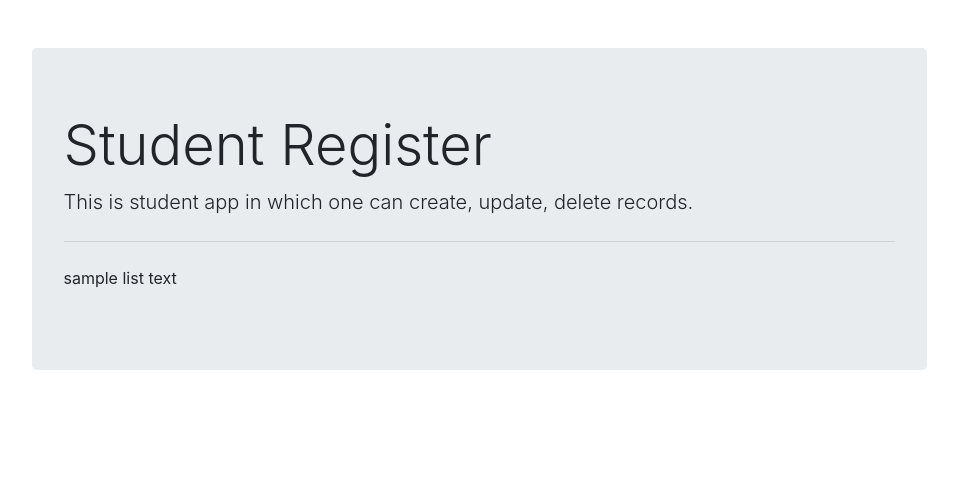
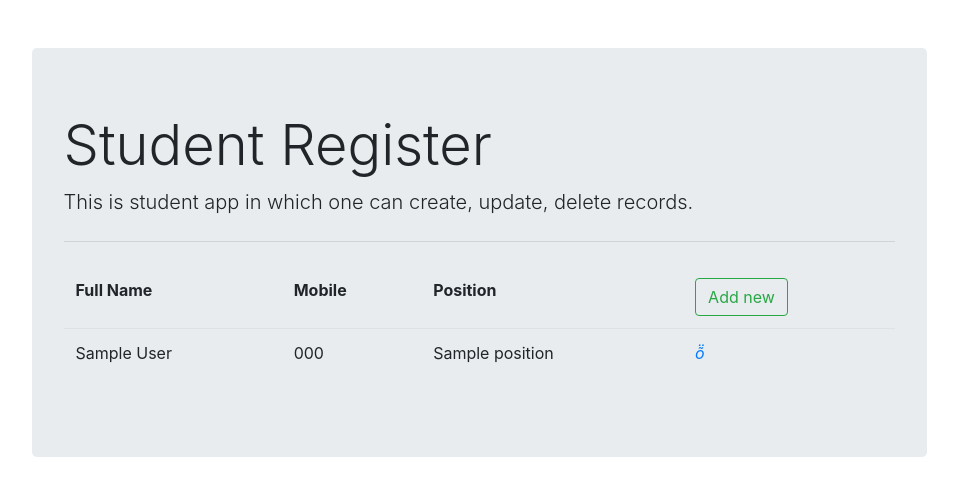
Before and after one commit to bharambeakshay/studentproject, a Django app: template student_register/templates/student_register/student_list.html in a window 1280 px wide. Shown: the top 496 px of the page, without its empty margins (161-1119 px from the left). Run offline with Django 3.2, Linux system fonts and the light colour scheme; the template is opened without the code that fills it: most values are stand-ins (such as "Sample title", 1, 10 or a date in 2020); some libraries are stand-ins or nearby versions.

Commit message:
some issues regarding bootstrap

```diff
--- a/student_register/templates/student_register/student_list.html
+++ b/student_register/templates/student_register/student_list.html
@@ -1,4 +1,47 @@
 {% extends "student_register/base.html" %}
+
+
 {% block content %}
-<p>sample list text</p>
+<table class="table table-borderless">
+    <thead class="border-bottom font-weight-bold">
+        <tr>
+            <td>Full Name</td>
+            <td>Mobile</td>
+            <td>Position</td>
+            <td>
+                <a href="{% url 'student_insert' %}" class="btn btn-outline-success" >
+                    <i class="fas fa-plus"></i> Add new
+                </a>
+            </td>  <!-- column for delete action -->
+        </tr>
+    </thead>
+    <tbody>
+        {% for student in student_list %}
+            <tr>
+                <td> {{student.full_name}}</td>
+                <td> {{student.mobile}}</td>
+                <td> {{student.position}}</td>
+                <td>
+                   <!-- <a href="{% url 'student_update' student.id %}" class="btn text-secondary px-0">
+                       <i class="far fa-edit fa-lg"></i>
+                     </a> -->
+
+                    <a href="{% url 'student_update' student.id %}" class="edit" title="Edit" data-toggle="tooltip">
+                        <i class="material-icons">&#xE254;</i>
+                    </a>
+
+                    <form action="{% url 'student_delete' student.id %}" method="post" class="d-inline">
+                        {% csrf_token %}
+                        <button type="submit" class="btn">
+                            <i class="far fa-trash-alt fa-lg text-danger float-right"></i>
+                        </button>
+                    </form>
+
+
+                </td>
+            </tr>
+        {% endfor %}
+    </tbody>
+</table>
+
 {% endblock content %}
--- a/student_register/urls.py
+++ b/student_register/urls.py
@@ -2,6 +2,8 @@ from django.urls import path,include
 from . import views
 
 urlpatterns = [
-    path('',views.student_form),#localhost
-    path('list/',views.student_list)
+    path('',views.student_form, name = "student_insert"),#localhost , get and podt for insert operation
+    path('<int:id>/',views.student_form, name = "student_update"), # get and podt for update operation
+    path('<int:id>/',views.student_delete, name = "student_delete"), #for deleting the employee
+    path('list/',views.student_list) #To retrieve and display all records
 ]
--- a/studentproject/settings.py
+++ b/studentproject/settings.py
@@ -40,6 +40,8 @@ INSTALLED_APPS = [
     'student_register',
     #it controls forms using bootstrap etc.
     'crispy_forms',
+    #mobile
+    'phone_field' #you can use this
 ]
 CRISPY_TEMPLATE_PACK = 'bootstrap'
 
```
Also changed, not shown: student_register/templates/student_register/student_form.html (+18 -0 lines), student_register/views.py (+26 -7 lines), student_register/migrations/0002_auto_20200528_1133.py (added), student_register/migrations/0003_auto_20200528_1158.py (added), student_register/migrations/0004_auto_20200528_1201.py (added), student_register/migrations/0005_auto_20200528_1208.py (added).
